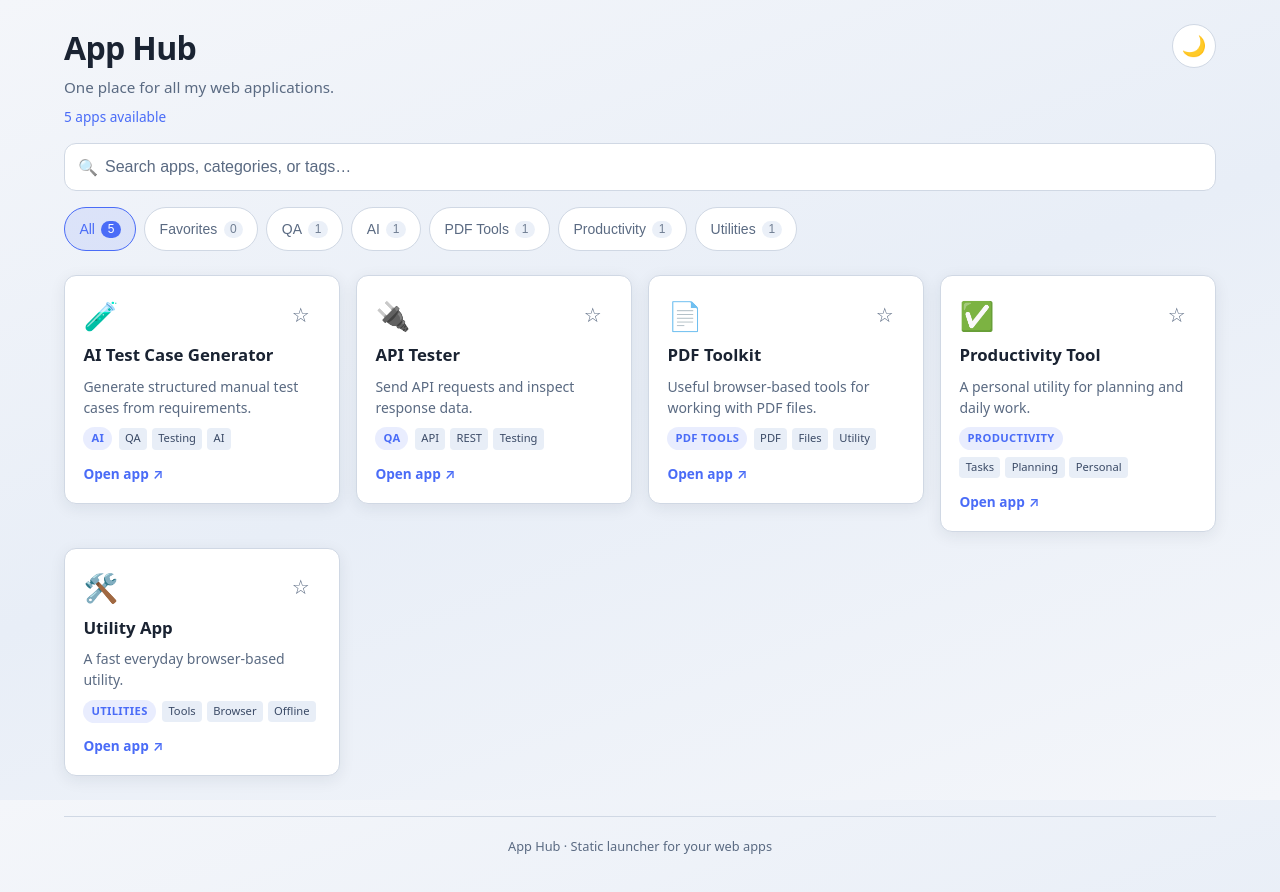
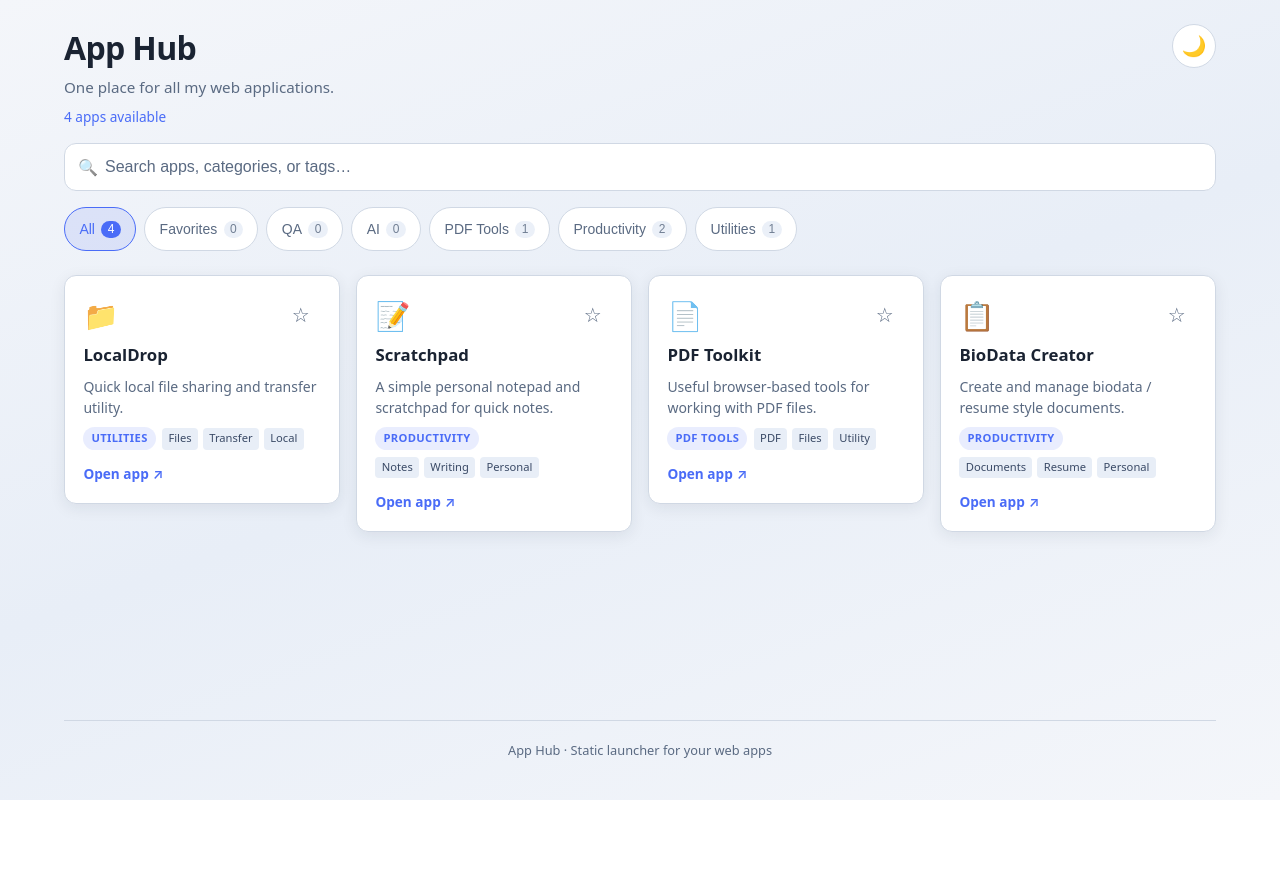
Before and after one commit to ElDorado9604/app-hub, a React (Vite) app: page / in a window 1280 px wide. Shown: the top 892 px of the page. After the commit the page ends 800 px from the top, so only its background shows below. Built offline with nearby package versions, Linux system fonts and the light colour scheme.

Commit message:
Update apps with real URLs

```diff
--- a/src/data/apps.ts
+++ b/src/data/apps.ts
@@ -2,48 +2,39 @@ import type { App } from "../types/app";
 
 export const apps: App[] = [
   {
-    id: "ai-test-case-generator",
-    name: "AI Test Case Generator",
-    description: "Generate structured manual test cases from requirements.",
-    url: "https://REPLACE-WITH-YOUR-APP-URL-1",
-    category: "AI",
-    tags: ["QA", "Testing", "AI"],
-    icon: "🧪",
+    id: "localdrop",
+    name: "LocalDrop",
+    description: "Quick local file sharing and transfer utility.",
+    url: "https://localdrop-zeta.vercel.app",
+    category: "Utilities",
+    tags: ["Files", "Transfer", "Local"],
+    icon: "📁",
   },
   {
-    id: "api-tester",
-    name: "API Tester",
-    description: "Send API requests and inspect response data.",
-    url: "https://REPLACE-WITH-YOUR-APP-URL-2",
-    category: "QA",
-    tags: ["API", "REST", "Testing"],
-    icon: "🔌",
+    id: "scratchpad",
+    name: "Scratchpad",
+    description: "A simple personal notepad and scratchpad for quick notes.",
+    url: "https://scratchpad-eldorado4.vercel.app",
+    category: "Productivity",
+    tags: ["Notes", "Writing", "Personal"],
+    icon: "📝",
   },
   {
     id: "pdf-toolkit",
     name: "PDF Toolkit",
     description: "Useful browser-based tools for working with PDF files.",
-    url: "https://REPLACE-WITH-YOUR-APP-URL-3",
+    url: "https://pdf-tools-redesign.ashishburge111.workers.dev/index.html",
     category: "PDF Tools",
     tags: ["PDF", "Files", "Utility"],
     icon: "📄",
   },
   {
-    id: "productivity-tool",
-    name: "Productivity Tool",
-    description: "A personal utility for planning and daily work.",
-    url: "https://REPLACE-WITH-YOUR-APP-URL-4",
+    id: "biodata-creator",
+    name: "BioData Creator",
+    description: "Create and manage biodata / resume style documents.",
+    url: "https://eldorado9604.github.io/BioDataCreator/",
     category: "Productivity",
-    tags: ["Tasks", "Planning", "Personal"],
-    icon: "✅",
-  },
-  {
-    id: "utility-app",
-    name: "Utility App",
-    description: "A fast everyday browser-based utility.",
-    url: "https://REPLACE-WITH-YOUR-APP-URL-5",
-    category: "Utilities",
-    tags: ["Tools", "Browser", "Offline"],
-    icon: "🛠️",
+    tags: ["Documents", "Resume", "Personal"],
+    icon: "📋",
   },
 ];
```
